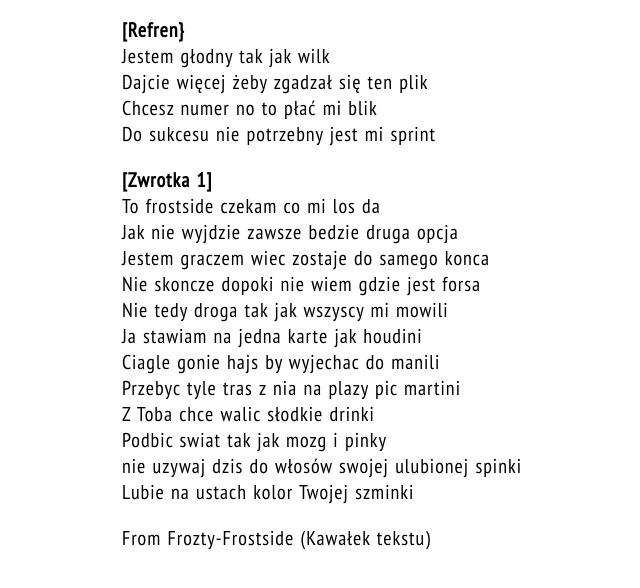
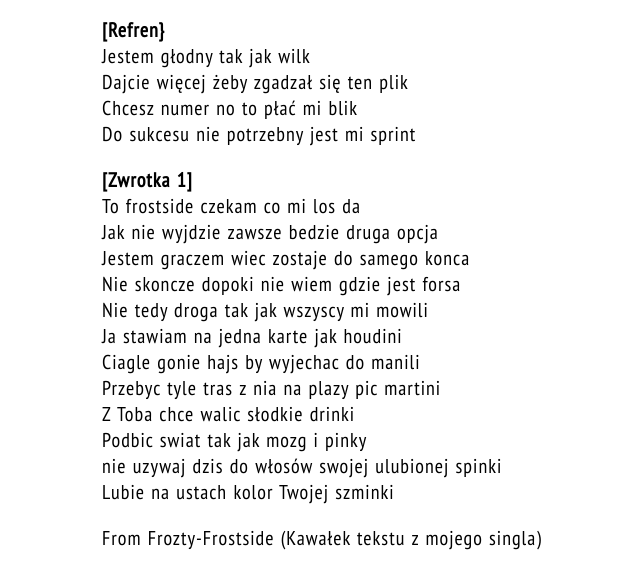
Before and after one commit to FroztyOSS/nauka-gita, a plain HTML site: page index.html in a window 1280 px wide. Shown: the part 180-768 px from the top of the page, without its empty margins (318-958 px from the left). Drawn offline with Linux system fonts and the light colour scheme.

Commit message:
Initial commit

```diff
--- a/index.html
+++ b/index.html
@@ -31,7 +31,7 @@
                 Podbic swiat tak jak mozg i pinky<br> nie uzywaj dzis do włosów
                 swojej ulubionej spinki<br>
                 Lubie na ustach kolor Twojej szminki</p>
-                <p class="italic">From Frozty-Frostside (Kawałek tekstu)</p>
+                <p class="italic">From Frozty-Frostside (Kawałek tekstu z mojego singla)</p>
             </div>
     </section>
 </body>
```
